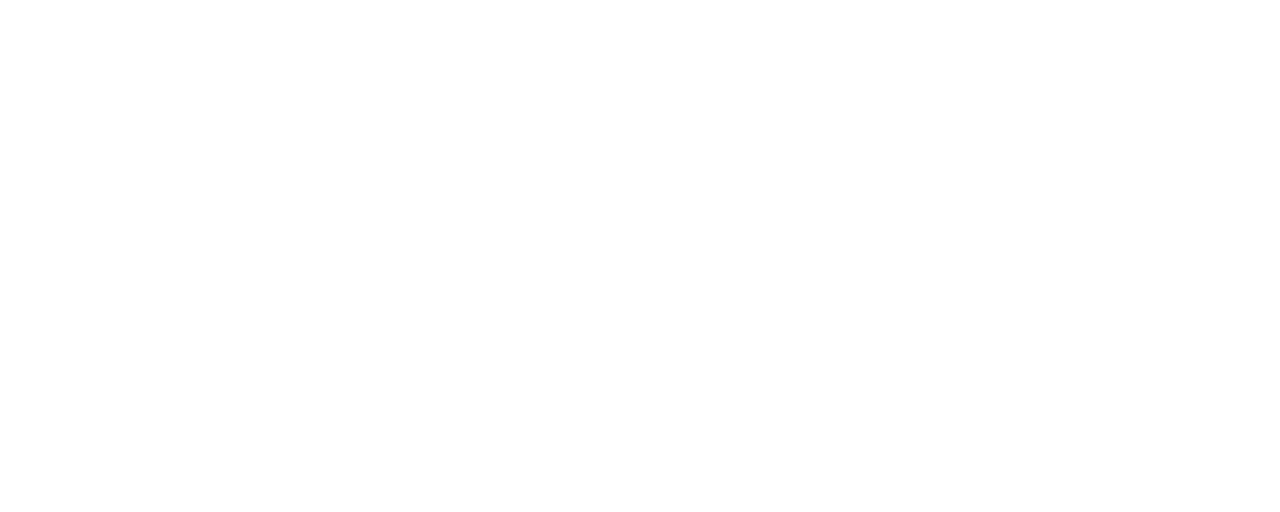
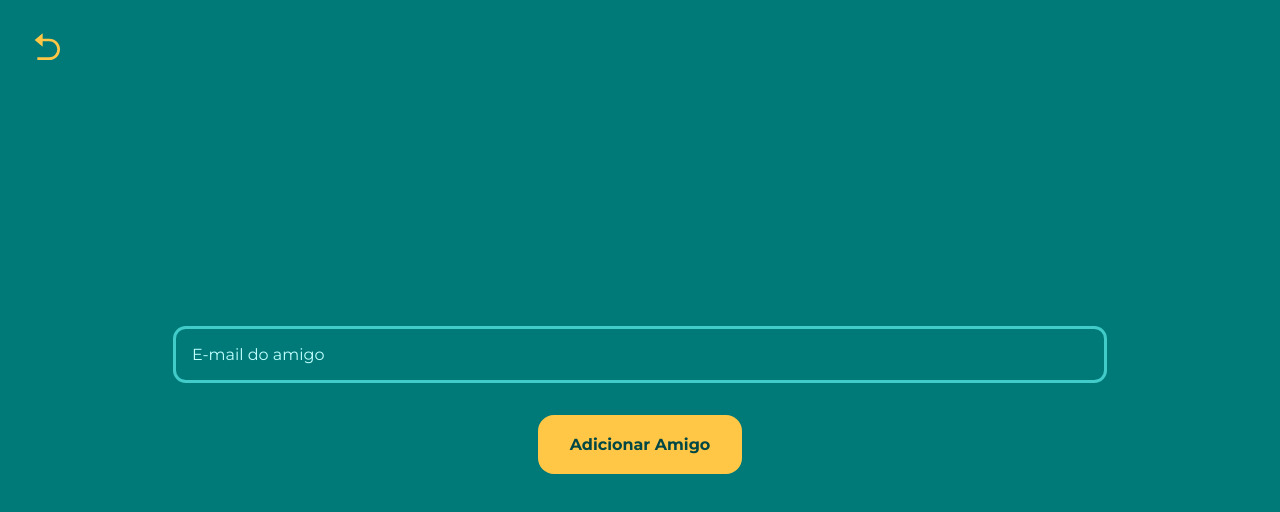
Before and after one commit to GustavoGaldino/FinAumente, a React (Create React App) app in the folder app/: page /add-friend in a window 1280 px wide. Before the commit this address had no page. Shown: the top 512 px of the page. Built offline with nearby package versions, Linux system fonts and the light colour scheme; the HTML template or start-up script is replaced by a standard one.

Commit message:
Added add-friend page

```diff
--- a/app/src/App.js
+++ b/app/src/App.js
@@ -1,14 +1,14 @@
 import { Routes, BrowserRouter as Router, Route } from 'react-router-dom'
+
+import './assets/styles/global.css'
 
 import Homepage from './Pages/Homepage/Homepage'
 import Register from './Pages/Register/Register'
 import Login from './Pages/Login/Login'
 import Journey from './Pages/Journey/Journey'
-
-
-import './assets/styles/global.css'
 import Hamburguer from './Pages/Hamburguer/Hamburguer'
 import Friends from './Pages/Friends/Friends'
+import AddFriend from './Pages/AddFriend/AddFriend'
 
 function App() {
 	return (
@@ -20,6 +20,7 @@
 				<Route path="/journey" element={ <Journey /> } />
 				<Route path="/hamburguer" element={ <Hamburguer /> } />
 				<Route path="/friends" element={ <Friends /> } />
+				<Route path="/add-friend" element={ <AddFriend /> } />
 			</Routes>
 		</Router>
 	);
--- /dev/null
+++ b/app/src/Pages/AddFriend/AddFriend.css
@@ -0,0 +1,25 @@
+.add-friend-container {
+    display: flex;
+    justify-content: center;
+    align-items: center;
+    width: 100vw;
+    height: 100vh;
+    flex-direction: column;
+    background-color: var(--blue-darker);
+}
+
+.add-friend-input input{
+    border: 3px solid var(--aqua-main);
+    border-radius: .8rem;
+    padding: 1rem;
+    color: var(--aqua-very-light);
+    width: 70vw;
+}
+
+.add-friend-input ::placeholder {
+    color: var(--aqua-very-light);
+}
+
+.add-friend-btn {
+    margin-top: 2rem;
+}
--- /dev/null
+++ b/app/src/Pages/AddFriend/AddFriend.js
@@ -0,0 +1,38 @@
+import './AddFriend.css'
+
+import { Link } from 'react-router-dom';
+
+import Input from '../Register/Input';
+
+import { RiArrowGoBackFill } from 'react-icons/ri';
+
+const AddFriend = () => {
+    return (
+        <div className="add-friend-container">
+            <Link to="/friends">
+                <RiArrowGoBackFill
+                    size="2rem"
+                    style={{
+                        position: "absolute",
+                        left: "2rem",
+                        top : "2rem",
+                        fontWeight: "bold",
+                        cursor: "pointer",
+                        color: "FFC745"
+                    }}
+                />
+            </Link>
+            <div className="add-friend-input">
+                <input placeholder="E-mail do amigo"/>
+            </div>
+            <div className="add-friend-btn">
+                <Link to="/friends">
+                    <button>Adicionar Amigo</button>
+                </Link>
+            </div>
+        </div>
+    );
+}
+
+
+export default AddFriend;
--- a/app/src/Pages/Register/Input.css
+++ b/app/src/Pages/Register/Input.css
@@ -1,6 +1,6 @@
 input {
     all: unset;
-    border: 2px solid var(--aqua-text);
+    border: 3px solid var(--aqua-text);
     border-radius: .8rem;
     padding: 1rem;
     color: var(--aqua-text);
```
